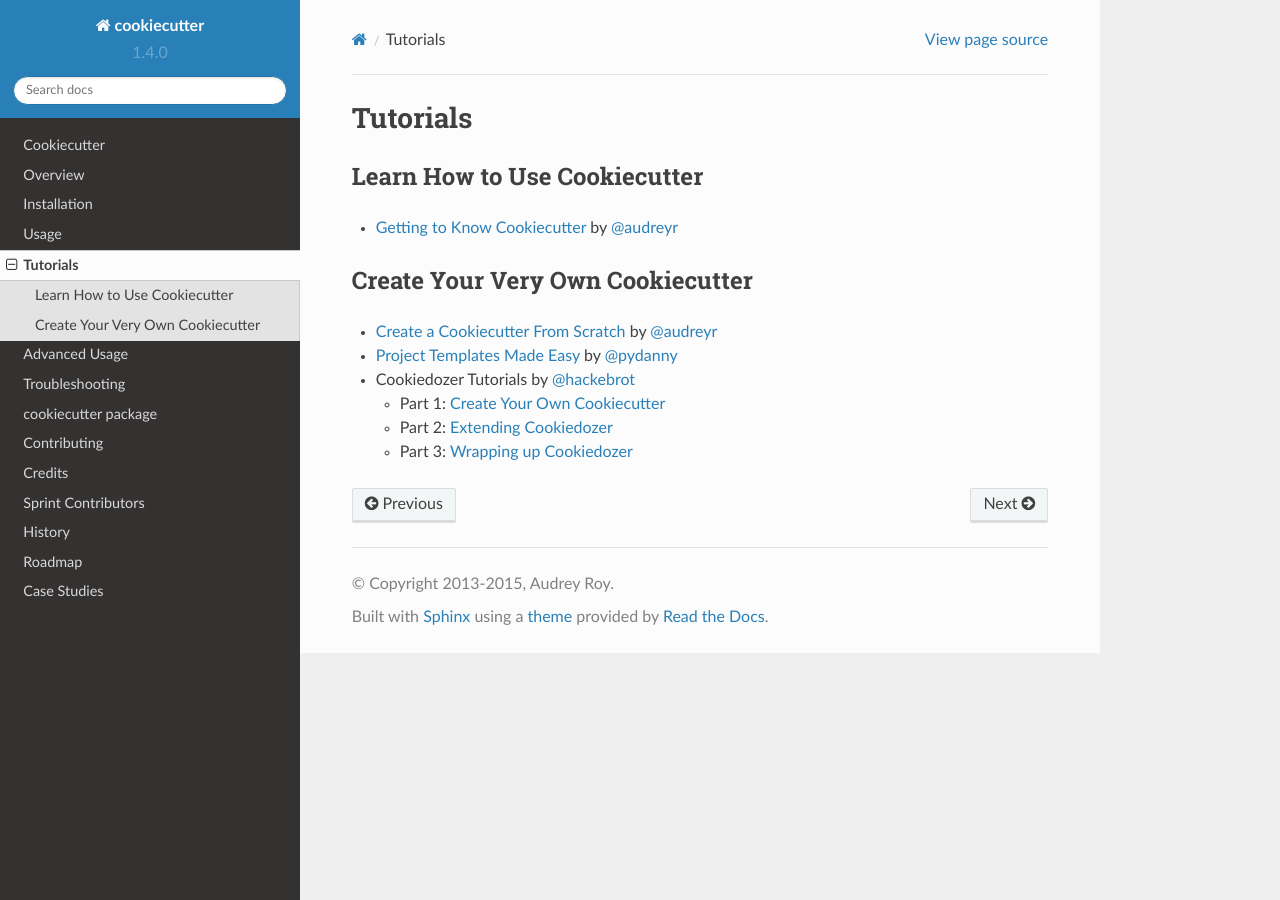
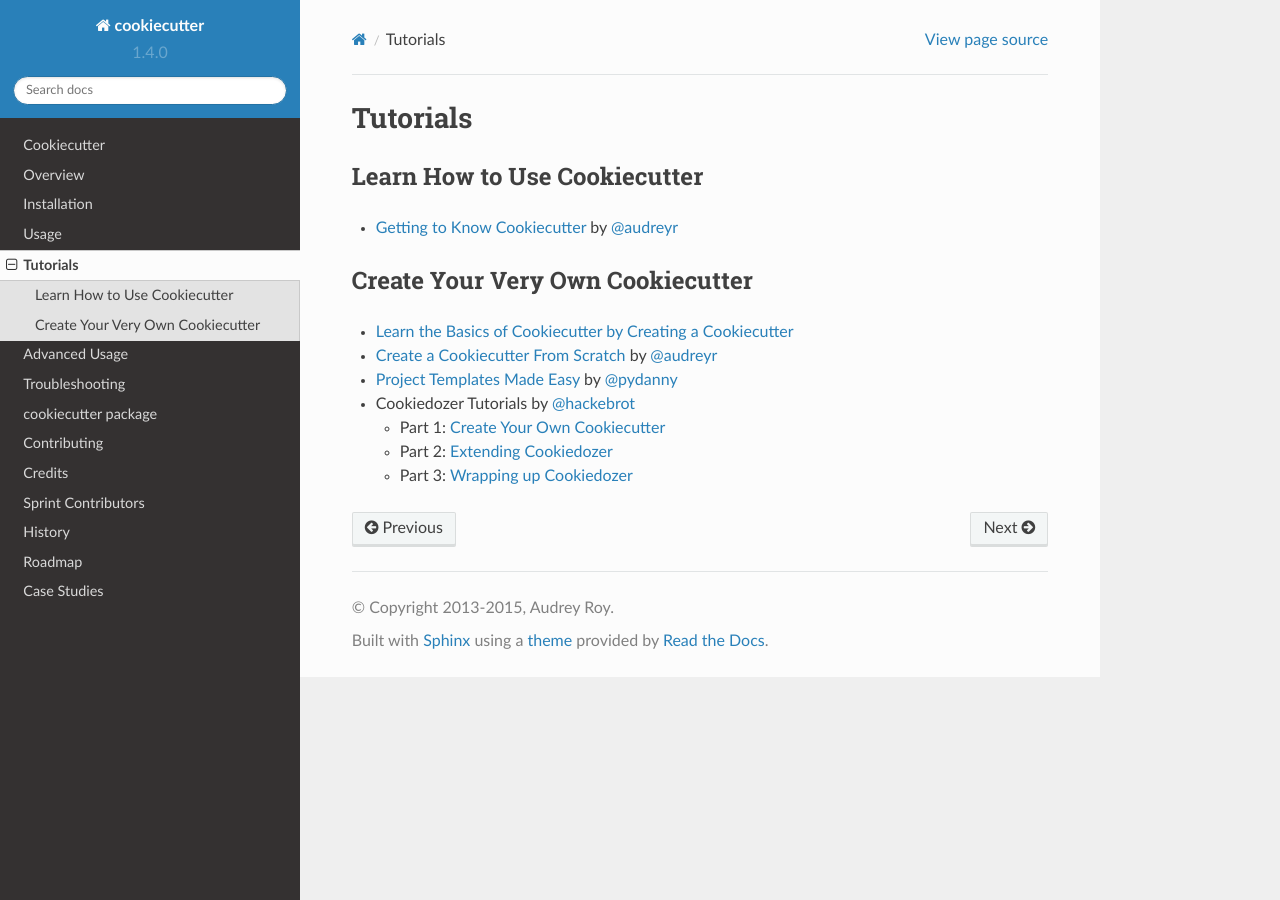
Before and after one commit to c-allen-tech/cookie, a Sphinx documentation site: the page built from docs/tutorials.rst, in a window 1280 px wide. Built offline with Sphinx 7.4.7 and the Read the Docs theme 2.0.0, drawn with Linux system fonts in a browser that asks for light colours; formulas are drawn with MathJax 3.

Commit message:
Add link to my tutorial

```diff
--- a/docs/tutorials.rst
+++ b/docs/tutorials.rst
@@ -10,6 +10,8 @@ Learn How to Use Cookiecutter
 
 Create Your Very Own Cookiecutter
 ---------------------------------
+
+* `Learn the Basics of Cookiecutter by Creating a Cookiecutter <https://github.com/BruceEckel/HelloCookieCutter1>`_
 
 * :doc:`tutorial2` by `@audreyr`_
 
```
